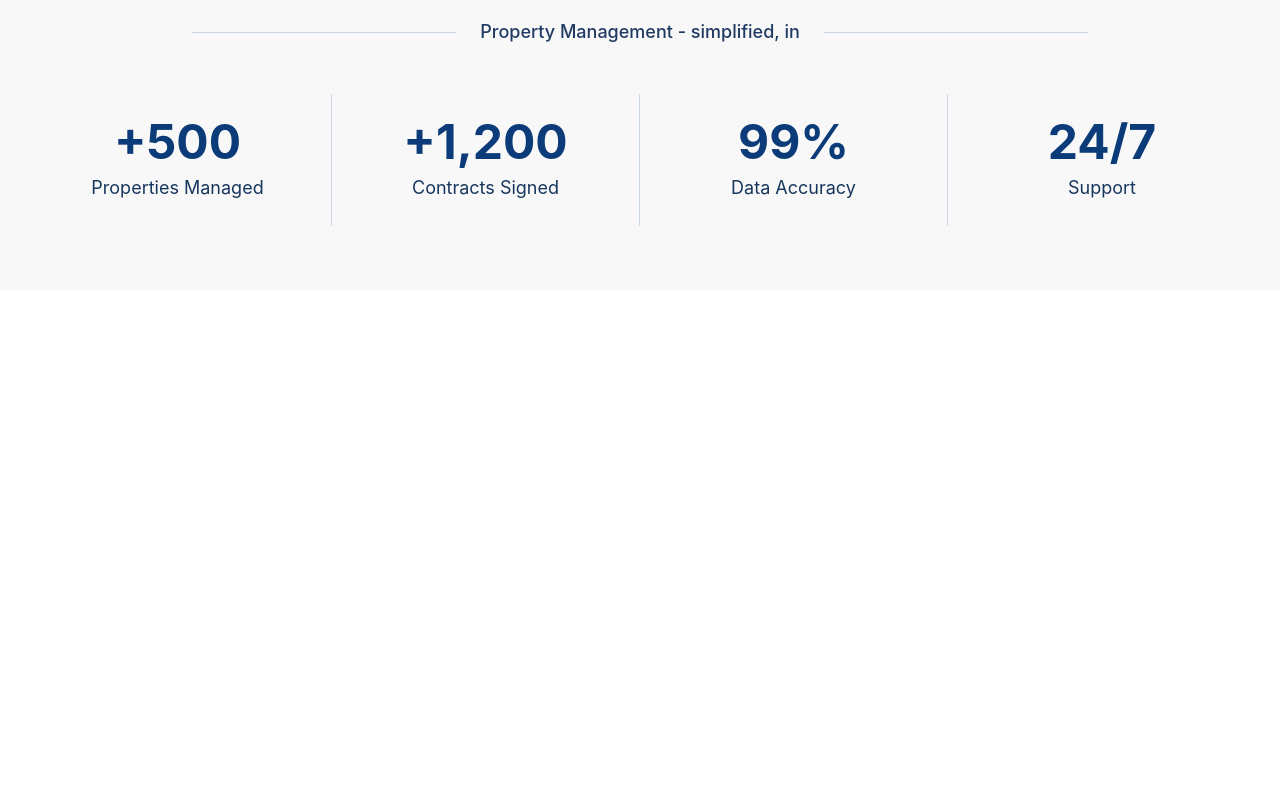
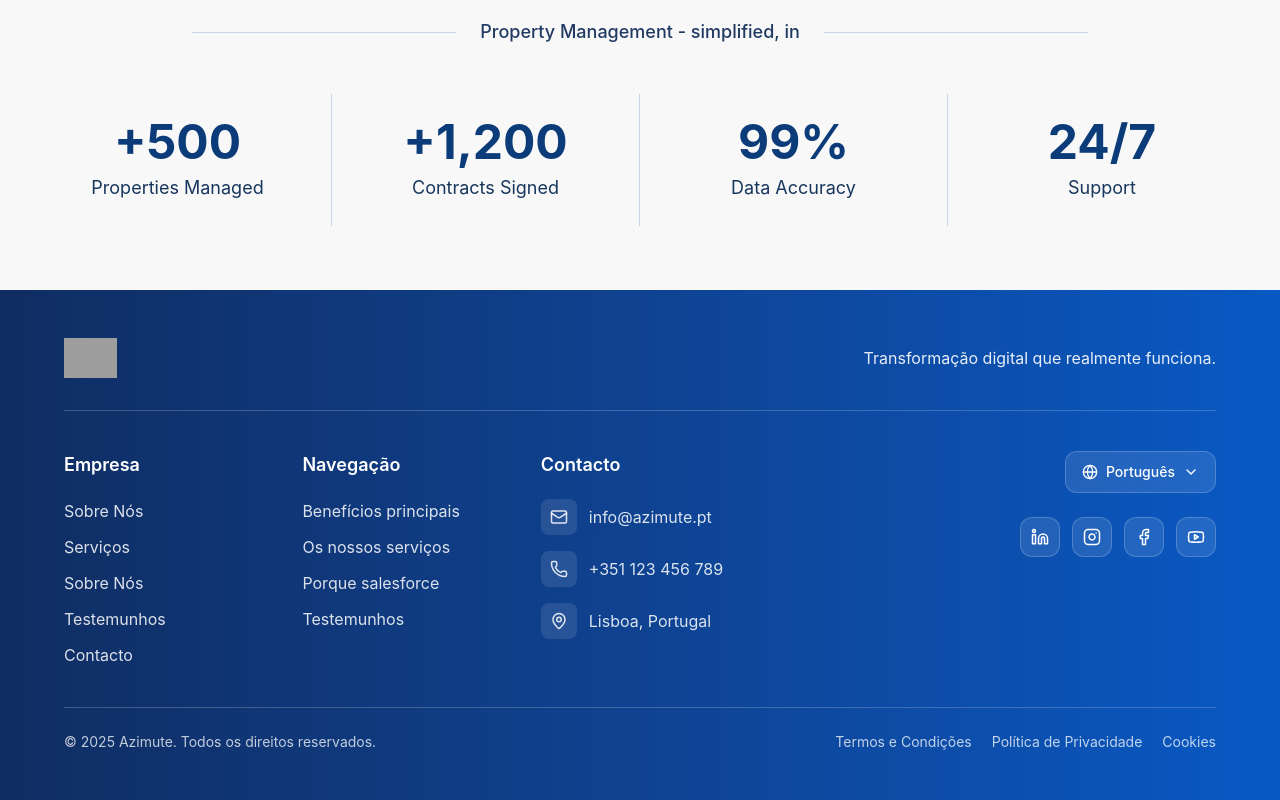
Before and after one commit to nesmamanasra/Property-Management-Platform, a React (Vite) app: page / in a window 1280 px wide. Shown: the part 1504-2304 px from the top of the page. Before the commit the page ends 1794 px from the top, so only its background shows below. Built offline with nearby package versions, Linux system fonts and the light colour scheme; grey boxes are pictures that could not be loaded.

Commit message:
footer section

```diff
--- a/src/components/landing/Footer.jsx
+++ b/src/components/landing/Footer.jsx
@@ -1,13 +1,158 @@
-import Container from "../layout/Container";
-import logoBottom from "../../assets/logo_bottom.png";
+import logo from "../../assets/logo_top.png";
+import {
+  Mail,
+  Phone,
+  MapPin,
+  Globe,
+  Linkedin,
+  Instagram,
+  Facebook,
+  Youtube,
+  ChevronDown,
+} from "lucide-react";
 
-export default function Footer() {
+export default function FooterSection() {
   return (
-    <footer className="py-10">
-      <Container className="text-center">
-        <img src={logoBottom} className="h-12 mx-auto mb-4" alt="Aqari" />
-        <p className="text-gray-500 dark:text-white/50 text-sm">© 2026 Aqari. All rights reserved.</p>
-      </Container>
+    <footer className="bg-gradient-to-r from-[#0F2D62] to-[#0859C4] text-white">
+      <div className="max-w-7xl mx-auto px-6 md:px-10 lg:px-16 py-12">
+        {/* Top */}
+        <div className="flex flex-col md:flex-row md:items-center md:justify-between gap-4 pb-8 border-b border-white/20">
+          <div className="flex items-center gap-3">
+          <img
+  src={logo}
+  alt="Logo"
+  className="h-10 w-auto object-contain"
+/>
+          </div>
+
+          <p className="text-sm md:text-base text-white/90">
+            Transformação digital que realmente funciona.
+          </p>
+        </div>
+
+        {/* Middle */}
+        <div className="grid grid-cols-1 sm:grid-cols-2 lg:grid-cols-5 gap-10 py-10 border-b border-white/20">
+          {/* Empresa */}
+          <div>
+            <h3 className="text-lg font-semibold mb-5">Empresa</h3>
+            <ul className="space-y-3 text-white/85">
+              <li><a href="#" className="hover:text-white transition">Sobre Nós</a></li>
+              <li><a href="#" className="hover:text-white transition">Serviços</a></li>
+              <li><a href="#" className="hover:text-white transition">Sobre Nós</a></li>
+              <li><a href="#" className="hover:text-white transition">Testemunhos</a></li>
+              <li><a href="#" className="hover:text-white transition">Contacto</a></li>
+            </ul>
+          </div>
+
+          {/* Navegação */}
+          <div>
+            <h3 className="text-lg font-semibold mb-5">Navegação</h3>
+            <ul className="space-y-3 text-white/85">
+              <li><a href="#" className="hover:text-white transition">Benefícios principais</a></li>
+              <li><a href="#" className="hover:text-white transition">Os nossos serviços</a></li>
+              <li><a href="#" className="hover:text-white transition">Porque salesforce</a></li>
+              <li><a href="#" className="hover:text-white transition">Testemunhos</a></li>
+            </ul>
+          </div>
+
+          {/* Contacto */}
+          <div>
+            <h3 className="text-lg font-semibold mb-5">Contacto</h3>
+
+            <ul className="space-y-4 text-white/85">
+              <li className="flex items-center gap-3">
+                <div className="flex h-9 w-9 items-center justify-center rounded-lg bg-white/10">
+                  <Mail size={18} />
+                </div>
+                <a
+                  href="mailto:info@azimute.pt"
+                  className="hover:text-white transition"
+                >
+                  info@azimute.pt
+                </a>
+              </li>
+
+              <li className="flex items-center gap-3">
+                <div className="flex h-9 w-9 items-center justify-center rounded-lg bg-white/10">
+                  <Phone size={18} />
+                </div>
+                <a
+                  href="tel:+351123456789"
+                  className="hover:text-white transition"
+                >
+                  +351 123 456 789
+                </a>
+              </li>
+
+              <li className="flex items-center gap-3">
+                <div className="flex h-9 w-9 items-center justify-center rounded-lg bg-white/10">
+                  <MapPin size={18} />
+                </div>
+                <span>Lisboa, Portugal</span>
+              </li>
+            </ul>
+          </div>
+
+          {/* Empty space */}
+          <div className="hidden lg:block"></div>
+
+          {/* Right side */}
+          <div className="flex flex-col lg:items-end gap-6">
+            <button className="inline-flex items-center gap-2 rounded-xl border border-white/20 bg-white/10 px-4 py-2.5 text-sm font-medium text-white hover:bg-white/15 transition">
+              <Globe size={16} />
+              Português
+              <ChevronDown size={16} />
+            </button>
+
+            <div className="flex items-center gap-3">
+              <a
+                href="#"
+                className="flex h-10 w-10 items-center justify-center rounded-xl border border-white/20 bg-white/10 hover:bg-white/15 transition"
+              >
+                <Linkedin size={18} />
+              </a>
+
+              <a
+                href="#"
+                className="flex h-10 w-10 items-center justify-center rounded-xl border border-white/20 bg-white/10 hover:bg-white/15 transition"
+              >
+                <Instagram size={18} />
+              </a>
+
+              <a
+                href="#"
+                className="flex h-10 w-10 items-center justify-center rounded-xl border border-white/20 bg-white/10 hover:bg-white/15 transition"
+              >
+                <Facebook size={18} />
+              </a>
+
+              <a
+                href="#"
+                className="flex h-10 w-10 items-center justify-center rounded-xl border border-white/20 bg-white/10 hover:bg-white/15 transition"
+              >
+                <Youtube size={18} />
+              </a>
+            </div>
+          </div>
+        </div>
+
+        {/* Bottom */}
+        <div className="pt-6 flex flex-col md:flex-row items-center justify-between gap-4 text-sm text-white/75">
+          <p>© 2025 Azimute. Todos os direitos reservados.</p>
+
+          <div className="flex flex-wrap items-center gap-5">
+            <a href="#" className="hover:text-white transition">
+              Termos e Condições
+            </a>
+            <a href="#" className="hover:text-white transition">
+              Política de Privacidade
+            </a>
+            <a href="#" className="hover:text-white transition">
+              Cookies
+            </a>
+          </div>
+        </div>
+      </div>
     </footer>
   );
 }
--- a/src/pages/LandingPage.jsx
+++ b/src/pages/LandingPage.jsx
@@ -3,6 +3,7 @@ import Hero from "../components/landing/Hero";
 import StatsSection from "../components/landing/StatsSection";
 import WhySection from "../components/landing/WhySection";
 import FeatureCards from "../components/landing/FeatureCards";
+import Footer from "../components/landing/Footer";
 export default function LandingPage() {
   return (
     <>
@@ -11,6 +12,7 @@ export default function LandingPage() {
       <StatsSection />
       <WhySection/>
       <FeatureCards/>
+      <Footer/>
     </>
   );
 }
```
